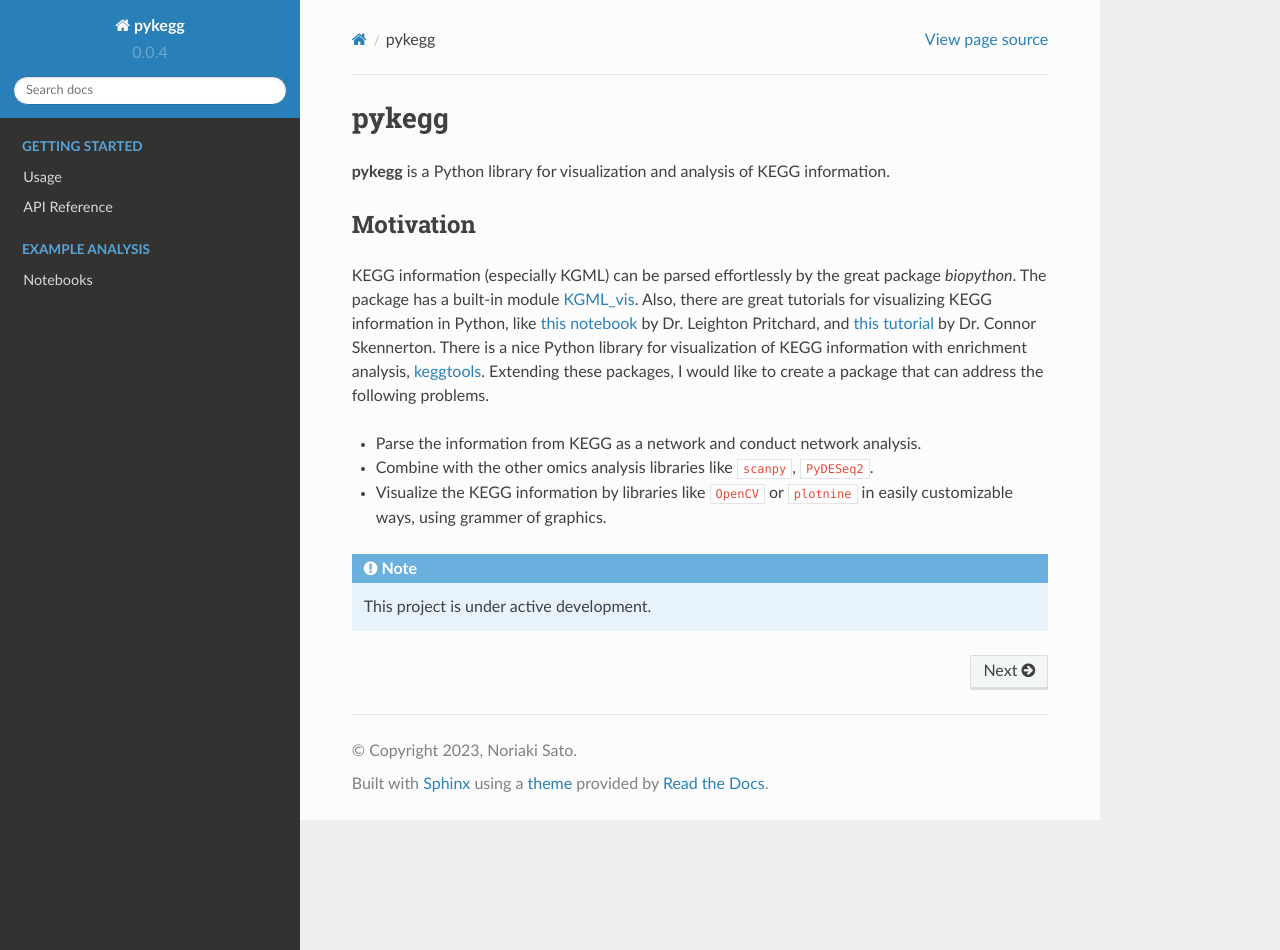
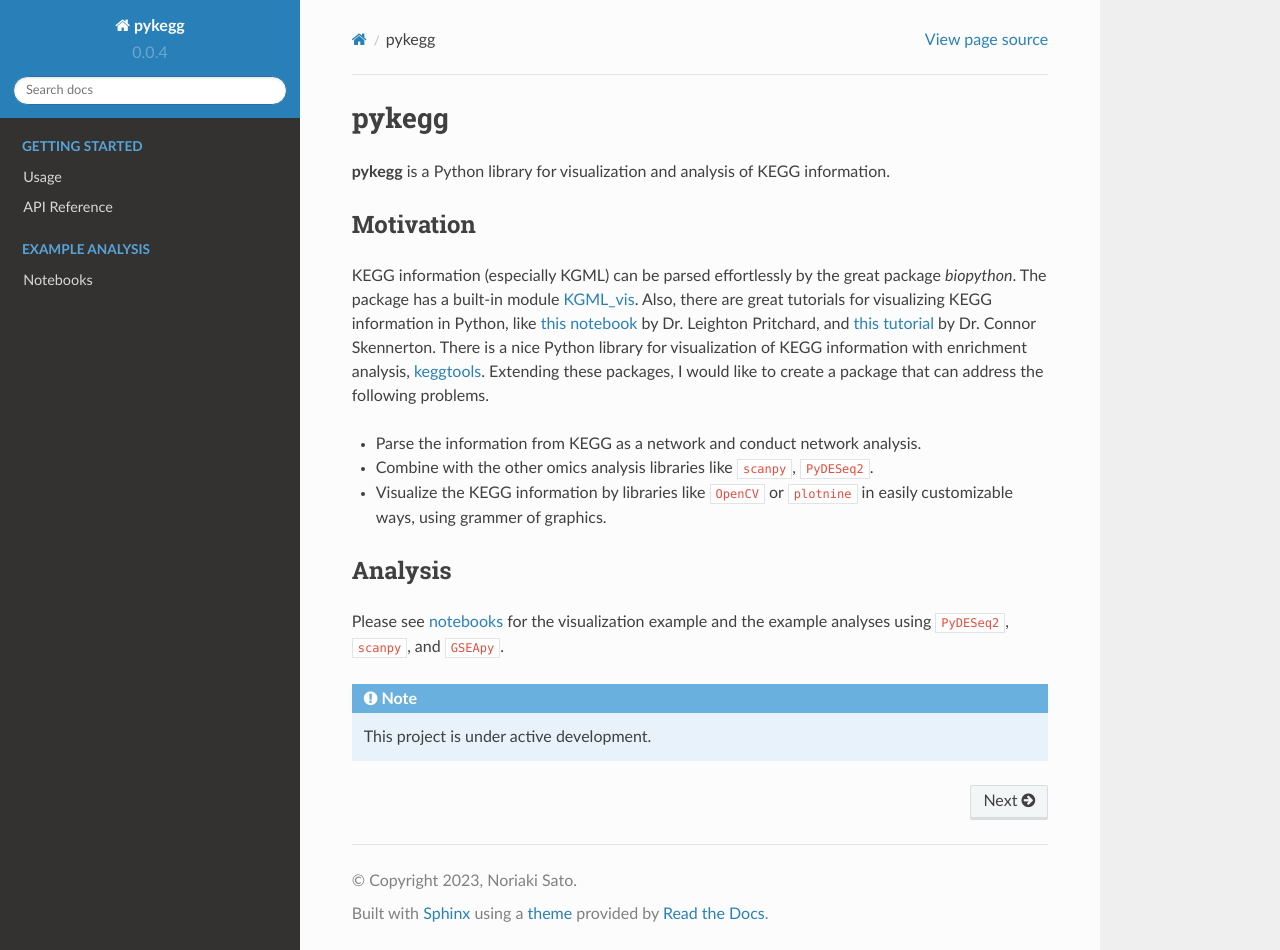
Before and after one commit to noriakis/pykegg, a Sphinx documentation site: the page built from docs/index.rst, in a window 1280 px wide and 950 px high. Built offline with Sphinx 7.4.7 and the Read the Docs theme 2.0.0, drawn with Linux system fonts in a browser that asks for light colours; pages that are not in the unit, such as notebooks, are missing from menus.

Commit message:
update utils and documentations

```diff
--- a/docs/example_analysis.rst
+++ b/docs/example_analysis.rst
@@ -1,3 +1,5 @@
+.. _notebooks:
+
 Notebooks
 ================
 
--- a/docs/index.rst
+++ b/docs/index.rst
@@ -13,6 +13,10 @@ KEGG information (especially KGML) can be parsed effortlessly by the great packa
 * Combine with the other omics analysis libraries like ``scanpy``, ``PyDESeq2``.
 * Visualize the KEGG information by libraries like ``OpenCV`` or ``plotnine`` in easily customizable ways, using grammer of graphics.
 
+
+Analysis
+--------
+Please see :ref:`notebooks <notebooks>` for the visualization example and the example analyses using ``PyDESeq2``, ``scanpy``, and ``GSEApy``.
 
 
 .. note::
```
Also changed, not shown: README.md (+7 -1 lines), 1 other file.
